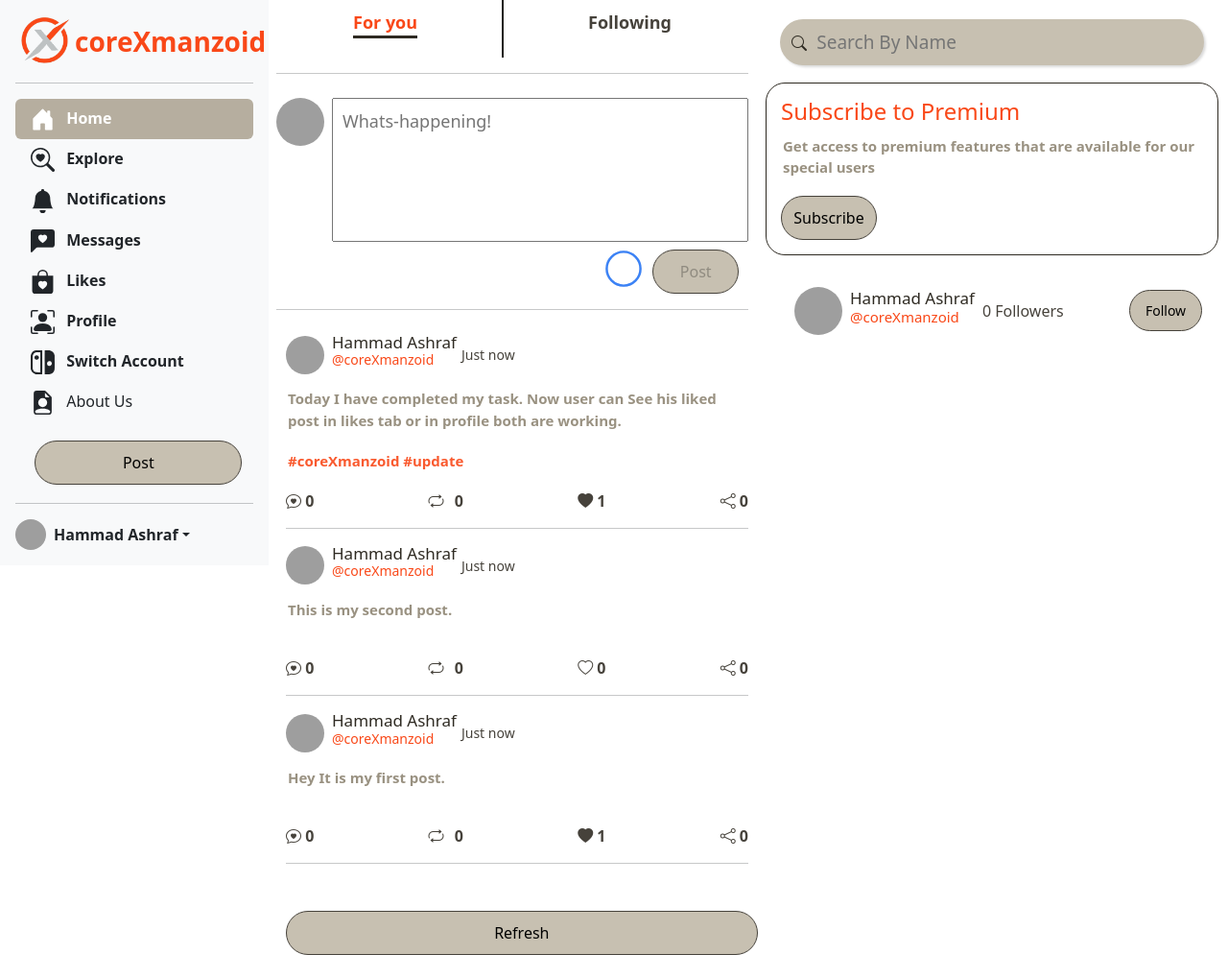
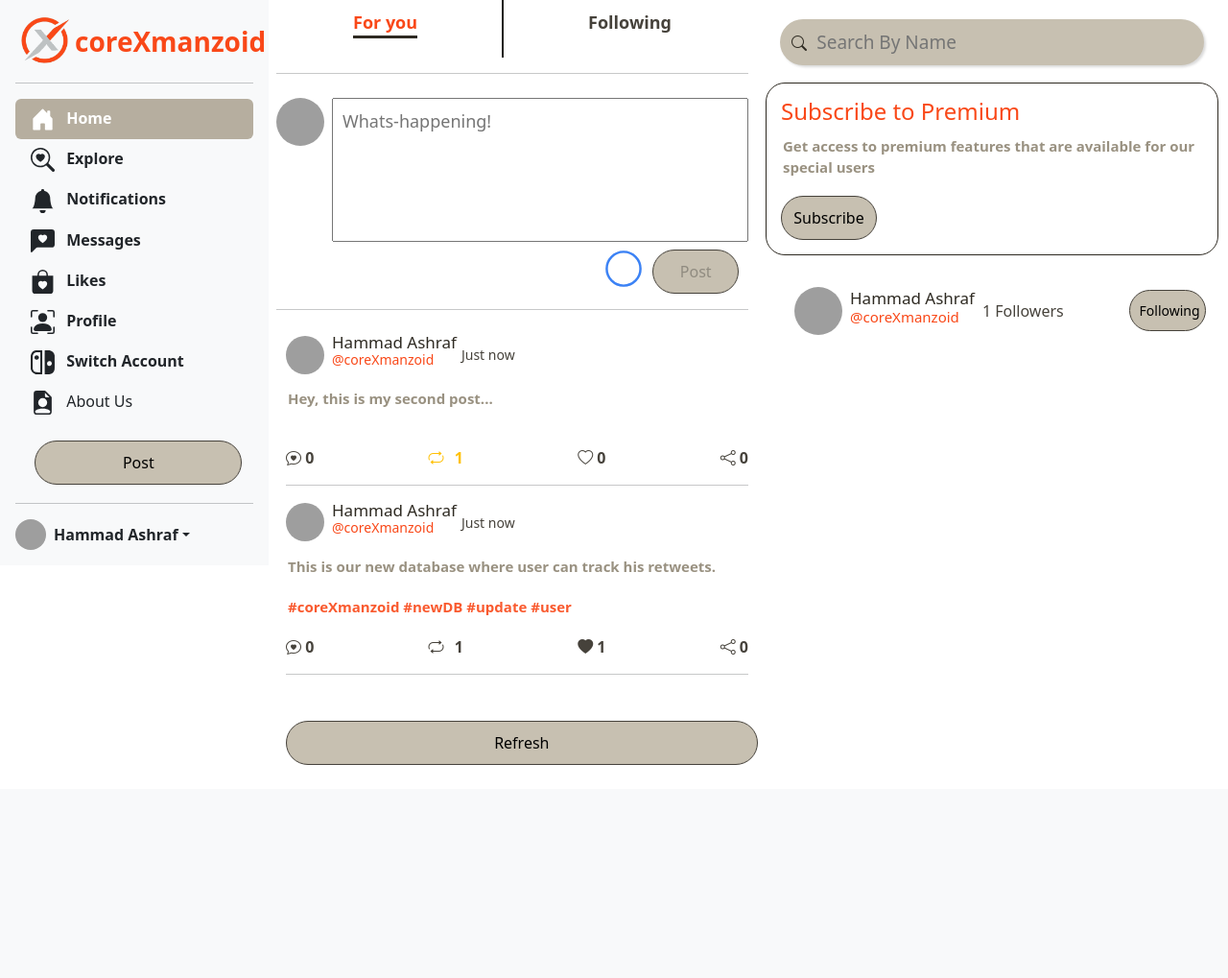
Before and after one commit to coreXmanzoid/coreXmanzoid-Tweet, a Flask app: page /home in a window 1280 px wide. Shown: the whole page at 96% size. After the commit the page ends 797 px from the top, so only its background shows below. Run offline with Flask 3, Linux system fonts and the light colour scheme; a user stored in the database is signed in; data comes from the database, SQL or seed files in the repository; data that the repository does not hold is empty; some libraries are stand-ins or nearby versions; grey boxes are pictures that could not be loaded.

Commit message:
Active & track reposts tab in profile and Prevent multiple Retweet a post by a user.

```diff
--- a/main.py
+++ b/main.py
@@ -40,7 +40,7 @@ class UserData(UserMixin, db.Model):
     password: Mapped[str] = mapped_column(String, nullable=False)
     is_pro_member: Mapped[bool] = mapped_column(Boolean, default=False)
     liked_posts: Mapped[list] = mapped_column(MutableList.as_mutable(JSON),default=list)
-    repsted_posts: Mapped[JSON] = mapped_column(JSON, default=[])
+    reposted_posts: Mapped[list] = mapped_column(MutableList.as_mutable(JSON),default=list)
 
     tweets = relationship("TweetData", back_populates="user")
     comments = relationship("Comments", back_populates="user")
@@ -219,15 +219,18 @@ def comments(post_id, content, state):
 def randomPosts(state,id):
     global posts
     posts = []
+    reposts = None
+    # Refresh route
     if request.method == 'POST':
         update_action = request.get_json()
-        for i in range(len(update_action['retweets'])):
+        for i in range(len(update_action['post_id'])):
             post = db.session.execute(db.select(TweetData).where(TweetData.id == int(update_action['post_id'][i]))).scalar()
-            post.retweets = update_action['retweets'][i]
             post.shares = update_action['shares'][i]
         db.session.commit()
+    # Get posts for someone profile
     if state == 1:
         posts = db.session.execute(db.select(TweetData).where(TweetData.user_id == id).order_by(TweetData.timestamp.desc())).scalars().all()
+    # Get posts for following
     elif state == 2:
         follows = db.session.execute(db.select(Follow).where(Follow.follower_id == id)).scalars().all()
         following_ids = [f.following_id for f in follows]
@@ -238,35 +241,51 @@ def randomPosts(state,id):
         liked_post_ids = (user.liked_posts)
         if liked_post_ids:
             posts = db.session.execute(db.select(TweetData).where(TweetData.id.in_(liked_post_ids)).order_by(TweetData.timestamp.desc())).scalars().all()
+    elif state == 4: # Reposts
+        user = db.session.get(UserData, id)
+        reposted_post_ids = (user.reposted_posts)
+        if reposted_post_ids:
+            reposts = user.username
+            posts = db.session.execute(db.select(TweetData).where(TweetData.id.in_(reposted_post_ids)).order_by(TweetData.timestamp.desc())).scalars().all()
+    # Get random posts and Foryou page
     else:
         posts = db.session.execute(db.select(TweetData).order_by(TweetData.timestamp.desc())).scalars().all()
+
     if len(posts) > 10:
         posts = random.sample(posts, 10)
 
     current_time = datetime.now().isoformat()  # '2025-10-30T14:22:15'
-    return render_template('posts.html', posts=posts, time_now=current_time)
+    return render_template('posts.html', posts=posts, time_now=current_time, reposts=reposts)
 
-@app.route('/likePost', methods=['POST'])
-def like_post():
+@app.route('/likePost/<int:state>', methods=['POST'])
+def post_Action(state):
     data = request.get_json()
     post_id = data.get('post_id')
-    like = data.get('like')
-
     post = db.session.get(TweetData, post_id)
     if not post:
         return jsonify({"status": "error"}), 404
-
-    if like:
-        if post_id not in current_user.liked_posts:
-            post.likes += 1
-            current_user.liked_posts.append(post_id)
-    else:
-        if post_id in current_user.liked_posts:
-            post.likes = max(post.likes - 1, 0)
-            current_user.liked_posts.remove(post_id)
-
+    if state == 1:
+        like = data.get('like')
+        if like:
+            if post_id not in current_user.liked_posts:
+                post.likes += 1
+                current_user.liked_posts.append(post_id)
+        else:
+            if post_id in current_user.liked_posts:
+                post.likes = max(post.likes - 1, 0)
+                current_user.liked_posts.remove(post_id)
+    elif state == 2:
+        repost = data.get('repost')
+        if repost:
+            if post_id not in current_user.reposted_posts:
+                post.retweets += 1
+                current_user.reposted_posts.append(post_id)
+        else:
+            if post_id in current_user.reposted_posts:
+                post.retweets = max(post.retweets - 1, 0)
+                current_user.reposted_posts.remove(post_id)
     db.session.commit()
-    return jsonify({"status": "success", "likes": post.likes})
+    return jsonify({"status": "success", "likes": post.likes, "reposts": post.retweets})
 
 @app.route('/exploreAccounts/<int:id>/<string:state>')
 def exploreAccounts(id, state):
--- a/static/js/home.js
+++ b/static/js/home.js
@@ -102,11 +102,6 @@ $(".div4 button").click(function (e) {
         var textNode = $btn.contents().filter(function () { return this.nodeType === 3; }).first();
         post_info.shares.push(textNode.length ? parseInt(textNode[0].nodeValue.trim().match(/\d+/)[0], 10) : 0);
     });
-    $(".retweet").each(function () {
-        var $btn = $(this);
-        var textNode = $btn.contents().filter(function () { return this.nodeType === 3; }).first();
-        post_info.retweets.push(textNode.length ? parseInt(textNode[0].nodeValue.trim().match(/\d+/)[0], 10) : 0);
-    });
 
     $.ajax({
         url: "/randomPosts/0/0",
@@ -121,7 +116,6 @@ $(".div4 button").click(function (e) {
     post_info = {
         post_id: [],
         shares: [],
-        retweets: [],
     };
 });
 
--- a/templates/posts.html
+++ b/templates/posts.html
@@ -6,11 +6,26 @@
 </div>
 {% endif %}
 {% for post in posts %}
-<div class="post {{ post.id }} info"data-postid="{{post.id}}">
+<div class="post {{ post.id }} info" data-postid="{{post.id}}">
     <div class="post-heading">
         <img src="https://github.com/mdo.png" alt="" width="40" height="40" class="rounded-circle me-2">
         <h5 class="{{ post.user.id }}">{{ post.user.name }}<br /><span>@{{ post.user.username }}</span></h5>
+        {% if reposts %}
+        <p class="ps-2 text-muted fs-6 d-none d-md-inline">
+            <svg xmlns="http://www.w3.org/2000/svg" height="15" width="15" viewBox="0 0 640 640">
+                <path d="M534.6 182.6C547.1 170.1 547.1 149.8 534.6 137.3L470.6 73.3C461.4 64.1 447.7
+                61.4 435.7 66.4C423.7 71.4 416 83.1 416 96L416 128L256 128C150 128 64 214 64 320C64 337.7
+                78.3 352 96 352C113.7 352 128 337.7 128 320C128 249.3 185.3 192 256 192L416 192L416
+                224C416 236.9 423.8 248.6 435.8 253.6C447.8 258.6 461.5 255.8 470.7 246.7L534.7
+                182.7zM105.4 457.4C92.9 469.9 92.9 490.2 105.4 502.7L169.4 566.7C178.6 575.9 192.3
+                578.6 204.3 573.6C216.3 568.6 224 556.9 224 544L224 512L384 512C490 512 576 426 576
+                320C576 302.3 561.7 288 544 288C526.3 288 512 302.3 512 320C512 390.7 454.7 448 384
+                448L224 448L224 416C224 403.1 216.2 391.4 204.2 386.4C192.2 381.4 178.5 384.2 169.3
+                393.3L105.3 457.3z"/></svg>
+                <span> {{ reposts }} </span> reposted</p>
+        {% else %}
         <small>{{ post.timestamp }}</small>
+        {% endif %}
     </div>
     <div class="post-content">
         <p class="content">{{ post.content }}</p>
@@ -18,7 +33,11 @@
     </div>
     <div class="post-actions">
         <a class="comment"><i class="bi bi-chat-heart"></i> {{ post.comments }}</a>
+        {% if post.id in current_user.reposted_posts %}
+        <a class="retweet text-warning"><i class="bi bi-repeat"></i> {{ post.retweets }}</a>
+        {% else %}
         <a class="retweet"><i class="bi bi-repeat"></i> {{ post.retweets }}</a>
+        {% endif %}
         {% if post.id in current_user.liked_posts %}
         <a class="like"><i class="bi bi-heart-fill"></i> {{ post.likes }}</a>
         {% else %}
@@ -43,7 +62,7 @@ $(document).on("click", ".like", function (e) {
         var postId = $btn.closest(".post").data("postid");
 
         $.ajax({
-        url: "/likePost",
+            url: "/likePost/1",
             method: "POST",
             contentType: "application/json",
             data: JSON.stringify({
@@ -71,6 +90,47 @@ $(document).on("click", ".like", function (e) {
                     textNode[0].nodeValue = " " + res.likes;
                 } else {
                     $btn.append(" " + res.likes);
+                }
+            }
+        });
+    });
+
+    $(document).on("click", ".retweet", function (e) {
+        e.preventDefault();
+
+        var $btn = $(this);
+        var $icon = $btn.find("i");
+
+        var wasreposted = $btn.hasClass("text-warning");
+        var postId = $btn.closest(".post").data("postid");
+
+        $.ajax({
+            url: "/likePost/2",
+            method: "POST",
+            contentType: "application/json",
+            data: JSON.stringify({
+                post_id: postId,
+                repost: !wasreposted
+            }),
+            success: function (res) {
+                // Update UI ONLY after backend success
+                if (wasreposted) {
+                    // Was liked, now unliked
+                    $btn.removeClass("text-warning");
+                } else {
+                    // Was unliked, now liked
+                    $btn.addClass("text-warning");
+                }
+                // rotate icon a full cycle
+                $icon.removeClass('rotate');
+                void $icon[0].offsetWidth; // force reflow
+                $icon.addClass('rotate');
+                // Update count safely
+                var textNode = $btn.contents().filter(function () { return this.nodeType === 3; }).first();
+                if (textNode.length) {
+                    textNode[0].nodeValue = " " + res.reposts;
+                } else {
+                    $btn.append(" " + res.reposts);
                 }
             }
         });
@@ -104,40 +164,9 @@ $(".share").click(function (e) {
             $btn.append(" " + count);
         }
     });
-
-// retweet button functionality
-$(".retweet").click(function (e) {
-    e.preventDefault();
-    var $btn = $(this);
-    var $icon = $btn.find("i");
-
-    var wasshare = $btn.hasClass("text-warning");
-    $btn.toggleClass("text-warning");
-    // rotate icon a full cycle
-    $icon.removeClass('rotate');
-    void $icon[0].offsetWidth; // force reflow
-    $icon.addClass('rotate');
-
-    // get the text node that holds the count (if any)
-    var textNode = $btn.contents().filter(function () { return this.nodeType === 3; }).first();
-    var count = 0;
-
-    if (textNode.length) {
-        var txt = textNode[0].nodeValue.trim();
-        var m = txt.match(/\d+/);
-        count = m ? parseInt(m[0], 10) : 0;
-        count = Math.max(0, count + (wasshare ? -1 : 1));
-        textNode[0].nodeValue = " " + count;
-    } else {
-        // no count present yet -> create one
-        count = wasshare ? 0 : 1;
-        $btn.append(" " + count);
-    }
-
-});
     // Display relative time for posts
     const current_time = new Date(time_now);
-$(".post-heading small").each(function() {
+    $(".post-heading small").each(function () {
         const post_time_str = $(this).text();  // Example: "2025-10-30T13:55:00"
         const post_time = new Date(post_time_str);
         const diffMs = current_time - post_time;
```
Also changed, not shown: templates/profile.html (+12 -4 lines), instance/coreXmanzoidTweet.db. Lines whose indentation alone changed are shown as unchanged.
